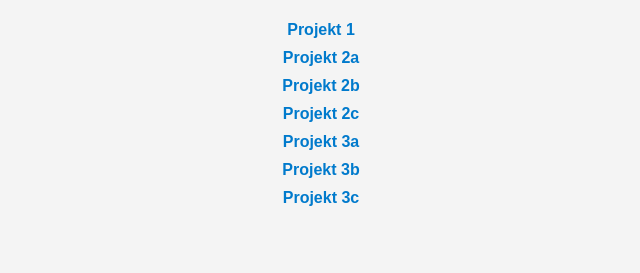
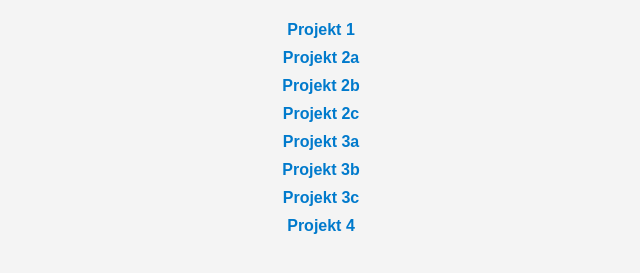
Before and after one commit to mp-sggw/mp-sggw.github.io, a plain HTML site: page index.html in a window 1280 px wide. Shown: the part 107-380 px from the top of the page, without its empty margins (319-959 px from the left). Drawn offline with Linux system fonts and the light colour scheme.

Commit message:
Add link to Projekt 4 in index.html

```diff
--- a/index.html
+++ b/index.html
@@ -42,6 +42,7 @@
         <li><a href="projekt3a.html">Projekt 3a</a></li>
         <li><a href="projekt3b.html">Projekt 3b</a></li>
         <li><a href="projekt3c.html">Projekt 3c</a></li>
+        <li><a href="projekt4.html">Projekt 4</a></li>
     </ul>
 </body>
 </html>
```
